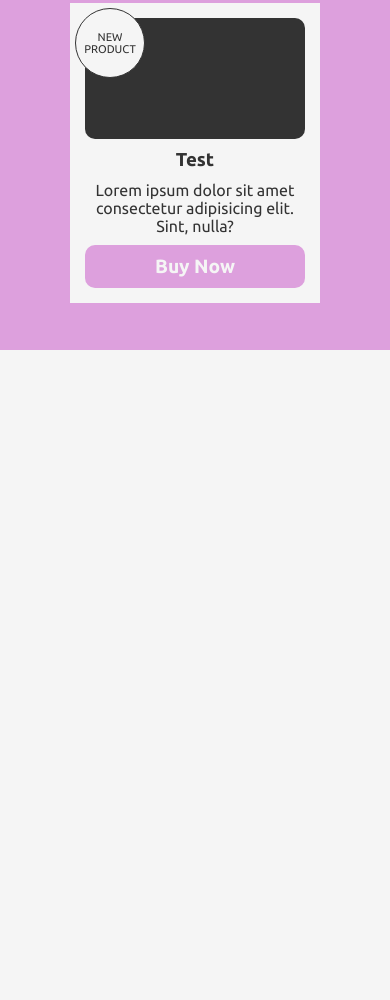
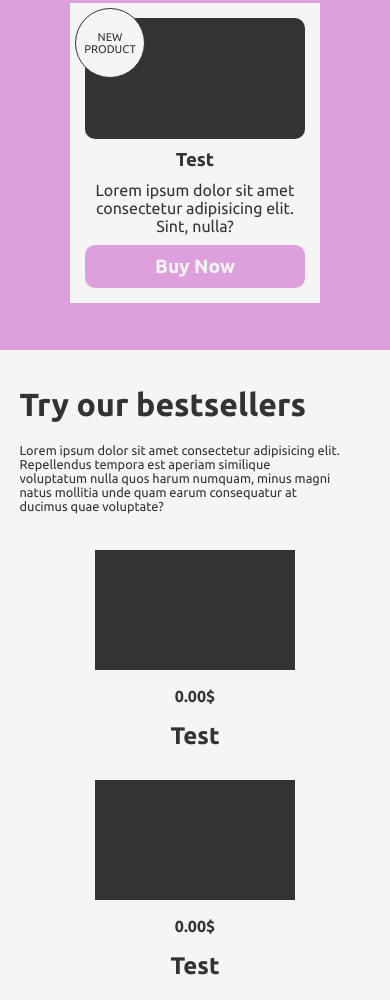
Before and after one commit to khaled-sameh/Flavie-Store, a plain HTML site: page index.html in a window 390 px wide. Shown: the part 3640-4640 px from the top of the page. Before the commit the page ends 3990 px from the top, so only its background shows below. Drawn offline with Linux system fonts and the light colour scheme; a web font is replaced by a local one.

Commit message:
add container 4

```diff
--- a/index.html
+++ b/index.html
@@ -181,6 +181,30 @@
           </div>
         </div>
       </div>
+
+      <div class="container-4">
+        <div class="best-text">
+          <h2>Try our bestsellers</h2>
+          <span>
+            Lorem ipsum dolor sit amet consectetur adipisicing elit. Repellendus
+            tempora est aperiam similique voluptatum nulla quos harum numquam,
+            minus magni natus mollitia unde quam earum consequatur at ducimus
+            quae voluptate?
+          </span>
+        </div>
+        <div class="best-imgs">
+          <div class="best-frames">
+            <div class="best-img img11"></div>
+            <h4>0.00$</h4>
+            <h2>Test</h>
+          </div>
+          <div class="best-frames">
+            <div class="best-img img12"></div>
+            <h4>0.00$</h4>
+            <h2>Test</h2>
+          </div>
+        </div>
+      </div>
     </main>
   </body>
 </html>
--- a/style.css
+++ b/style.css
@@ -437,6 +437,63 @@ nav .menu .hamburger {
   height: 50%;
 }
 
+/* ======================== Container 4 ======================== */
+.container-4 {
+  display: flex;
+  justify-content: center;
+  align-items: center;
+  flex-wrap: wrap;
+}
+
+.container-4 .best-text,
+.container-4 .best-imgs {
+  display: flex;
+  justify-content: center;
+  align-items: center;
+  flex: 1;
+  min-width: 450px;
+  height: 350px;
+}
+
+.container-4 .best-text {
+  flex-direction: column;
+  gap: 20px;
+  padding: 5vw;
+  padding-right: 0;
+  cursor: default;
+}
+
+.container-4 .best-text h2 {
+  font-size: 3rem;
+  width: 100%;
+}
+
+.container-4 .best-text span {
+  font-size: 1.1rem;
+  padding-right: 10vw;
+}
+
+.container-4 .best-imgs {
+  display: flex;
+  justify-content: space-evenly;
+  flex-wrap: wrap;
+}
+
+.container-4 .best-imgs .best-frames {
+  display: flex;
+  justify-content: space-between;
+  align-items: center;
+  flex-direction: column;
+  height: 200px;
+  width: 200px;
+}
+
+.container-4 .best-imgs .best-frames .best-img {
+  background-color: #333333;
+  width: 100%;
+  height: 60%;
+}
+
 /* ========================== Responsive ========================== */
 
 /* Responsive Nav Bar*/
@@ -552,3 +609,55 @@ nav .menu .hamburger {
     font-size: 0.7rem;
   }
 }
+
+/* Responsive Container 4 */
+@media screen and (max-width: 960px) {
+  .container-4 .best-text h2 {
+    font-size: 2.5rem;
+  }
+
+  .container-4 .best-text span {
+    padding-right: 50px;
+  }
+}
+
+@media screen and (max-width: 915px) {
+  .container-4 {
+    padding-bottom: 20px;
+  }
+
+  .container-4 .best-text {
+    height: 200px;
+    padding-top: 0;
+    padding-bottom: 0;
+  }
+  .container-4 .best-imgs {
+    width: 100%;
+    height: 250px;
+    padding-top: 20px;
+    align-items: flex-start;
+  }
+}
+
+@media screen and (max-width: 450px) {
+  .container-4 .best-text,
+  .container-4 .best-imgs {
+    min-width: 250px;
+  }
+
+  .container-4 .best-text h2 {
+    font-size: 2rem;
+  }
+
+  .container-4 .best-text span {
+    font-size: 0.8rem;
+  }
+
+  .container-4 .best-imgs {
+    align-items: center;
+    flex-direction: column;
+    height: auto;
+    padding: 0;
+    gap: 30px;
+  }
+}
```
